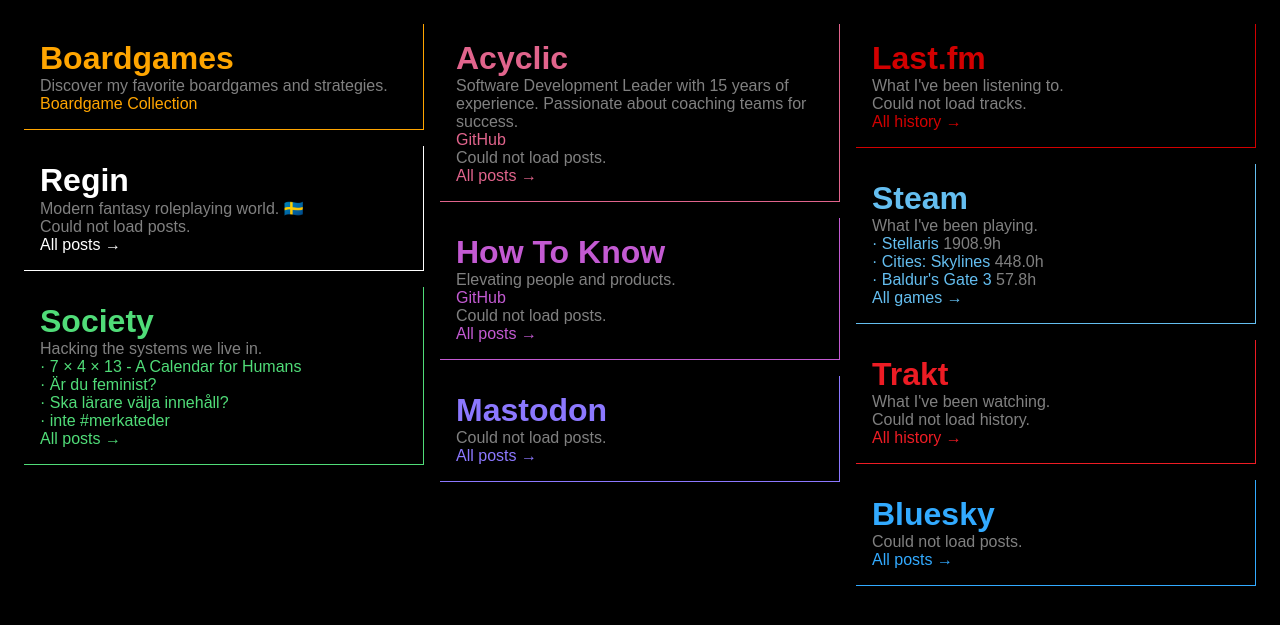
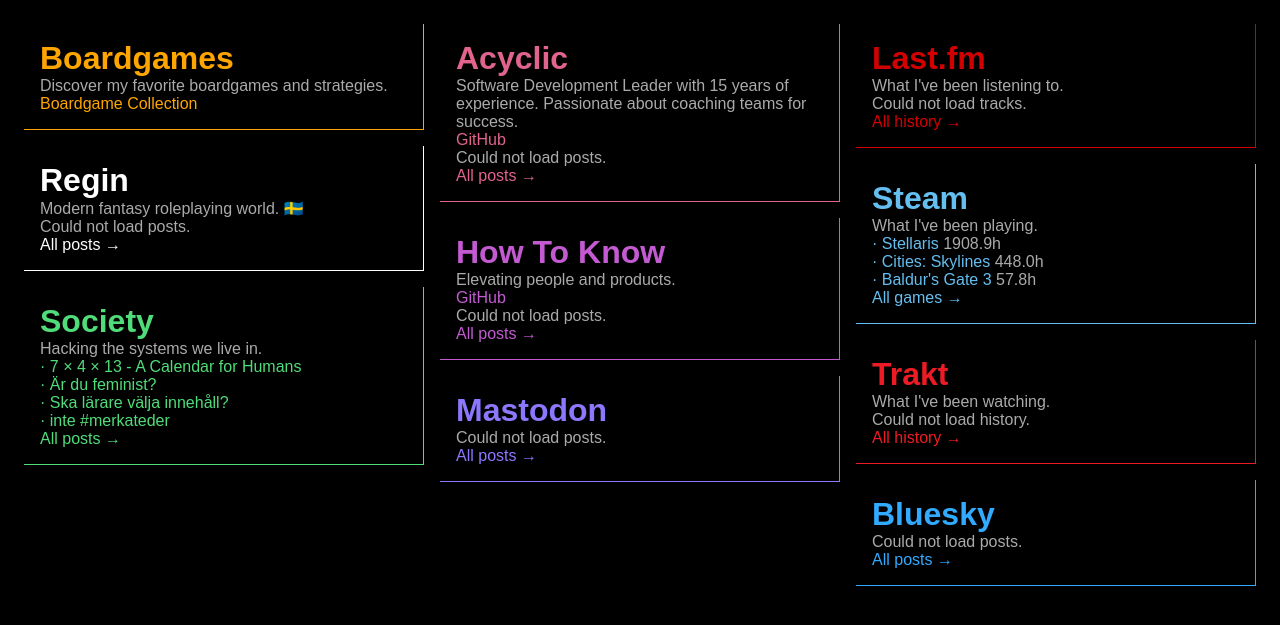
Before and after one commit to paven/paven.github.com, a Jekyll site: the page built from index.html, in a window 1280 px wide. Shown: the top 625 px of the page. Built offline with Jekyll 4.4.1, drawn with Linux system fonts in a browser that asks for light colours.

Commit message:
Lighten body text to #aaa for better contrast on black background

```diff
--- a/_layouts/default.html
+++ b/_layouts/default.html
@@ -7,7 +7,7 @@
     <style>
         body {
             background-color: black;
-            color: grey;
+            color: #aaa;
             font-family: "Avenir", sans-serif;
             margin: 0;
             padding: 2%;
--- a/index.html
+++ b/index.html
@@ -9,7 +9,7 @@
     <style>
         body {
             background-color: black;
-            color: grey;
+            color: #aaa;
             font-family: "Avenir", sans-serif;
             margin: 0;
             padding: 1.5em;
@@ -87,7 +87,7 @@
 <div id="regin" class="column">
     <h1><a href="http://regin.mumma.nu/" rel="me">Regin</a></h1>
     <p>Modern fantasy roleplaying world. <span>&#x1F1F8;&#x1F1EA;</span></p>
-    <div class="posts" id="regin-posts"><span style="color:grey">Loading...</span></div>
+    <div class="posts" id="regin-posts"><span style="color:#aaa">Loading...</span></div>
     <a href="http://regin.mumma.nu/">All posts &rarr;</a>
 </div>
 <div id="society" class="column">
@@ -106,7 +106,7 @@
     <p>Software Development Leader with 15 years of experience. Passionate about coaching teams for success.</p>
     <a href="https://github.com/acyclic-eu" rel="me">GitHub</a>
     <br/>
-    <div class="posts" id="acyclic-posts"><span style="color:grey">Loading...</span></div>
+    <div class="posts" id="acyclic-posts"><span style="color:#aaa">Loading...</span></div>
     <a href="https://acyclic.eu/blog/">All posts &rarr;</a>
 </div>
 <div id="howtoknow" class="column">
@@ -114,18 +114,18 @@
     <p>Elevating people and products.</p>
     <a href="https://github.com/howtoknow" rel="me">GitHub</a>
     <br/>
-    <div class="posts" id="howtoknow-posts"><span style="color:grey">Loading...</span></div>
+    <div class="posts" id="howtoknow-posts"><span style="color:#aaa">Loading...</span></div>
     <a href="https://www.howtoknow.se/blog/">All posts &rarr;</a>
 </div>
 <div id="mastodon" class="column">
     <h1><a href="https://fosstodon.org/@paven" rel="me">Mastodon</a></h1>
-    <div class="posts" id="mastodon-posts"><span style="color:grey">Loading...</span></div>
+    <div class="posts" id="mastodon-posts"><span style="color:#aaa">Loading...</span></div>
     <a href="https://fosstodon.org/@paven">All posts &rarr;</a>
 </div>
 <div id="lastfm" class="column">
     <h1><a href="https://www.last.fm/user/Paven" rel="me">Last.fm</a></h1>
     <p>What I've been listening to.</p>
-    <div class="posts" id="lastfm-posts"><span style="color:grey">Loading...</span></div>
+    <div class="posts" id="lastfm-posts"><span style="color:#aaa">Loading...</span></div>
     <a href="https://www.last.fm/user/Paven/listening-report">All history &rarr;</a>
 </div>
 <div id="steam" class="column">
@@ -133,7 +133,7 @@
     <p>What I've been playing.</p>
     <div class="posts">
     {% for game in site.data.steam_games %}
-    <a href="{{ game.url }}">{{ game.name }}</a> <span style="color:grey">{{ game.hours }}h</span><br/>
+    <a href="{{ game.url }}">{{ game.name }}</a> <span style="color:#aaa">{{ game.hours }}h</span><br/>
     {% endfor %}
     </div>
     <a href="https://steamcommunity.com/profiles/76561198031322043/games/">All games &rarr;</a>
@@ -141,12 +141,12 @@
 <div id="trakt" class="column">
     <h1><a href="https://trakt.tv/users/thepaven" rel="me">Trakt</a></h1>
     <p>What I've been watching.</p>
-    <div class="posts" id="trakt-posts"><span style="color:grey">Loading...</span></div>
+    <div class="posts" id="trakt-posts"><span style="color:#aaa">Loading...</span></div>
     <a href="https://trakt.tv/users/thepaven/history">All history &rarr;</a>
 </div>
 <div id="bluesky" class="column">
     <h1><a href="https://bsky.app/profile/acyclic.eu" rel="me">Bluesky</a></h1>
-    <div class="posts" id="bluesky-posts"><span style="color:grey">Loading...</span></div>
+    <div class="posts" id="bluesky-posts"><span style="color:#aaa">Loading...</span></div>
     <a href="https://bsky.app/profile/acyclic.eu">All posts &rarr;</a>
 </div>
 <script>
```
